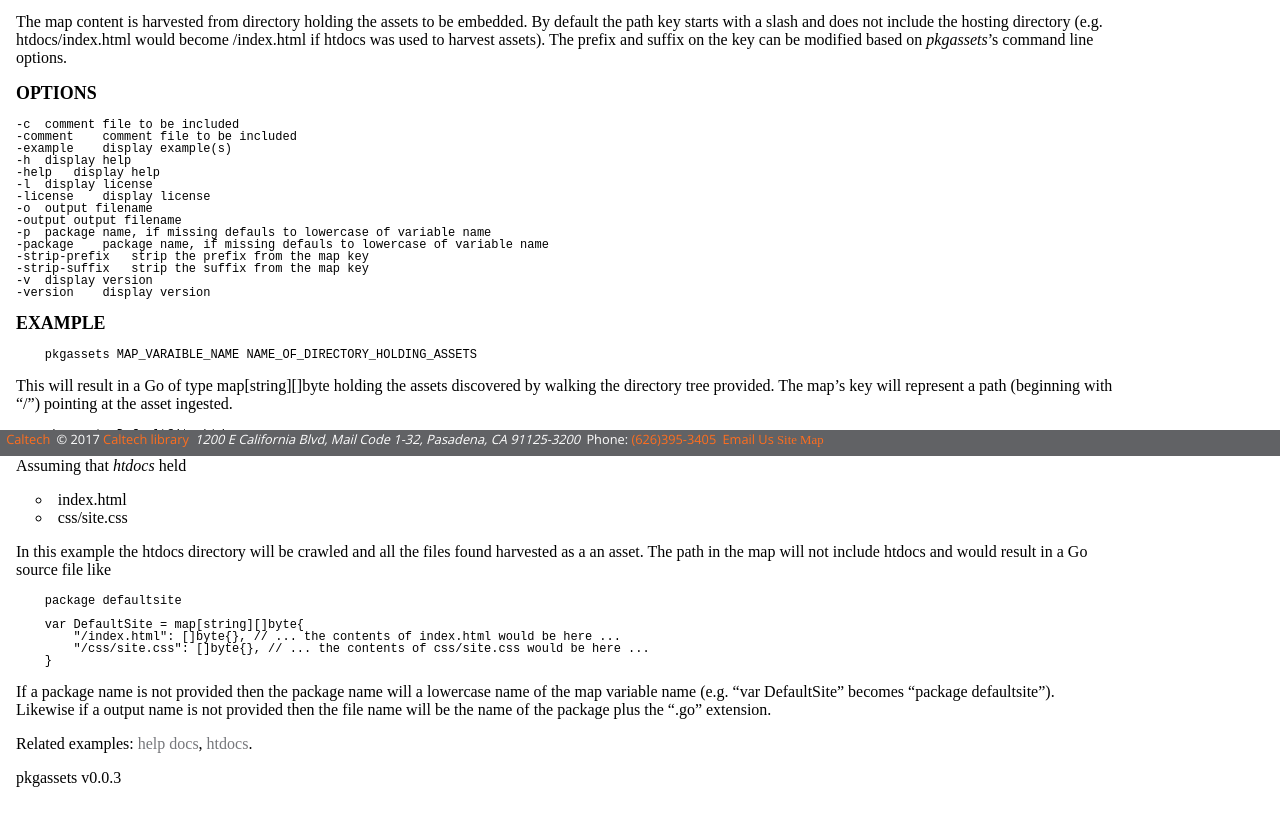
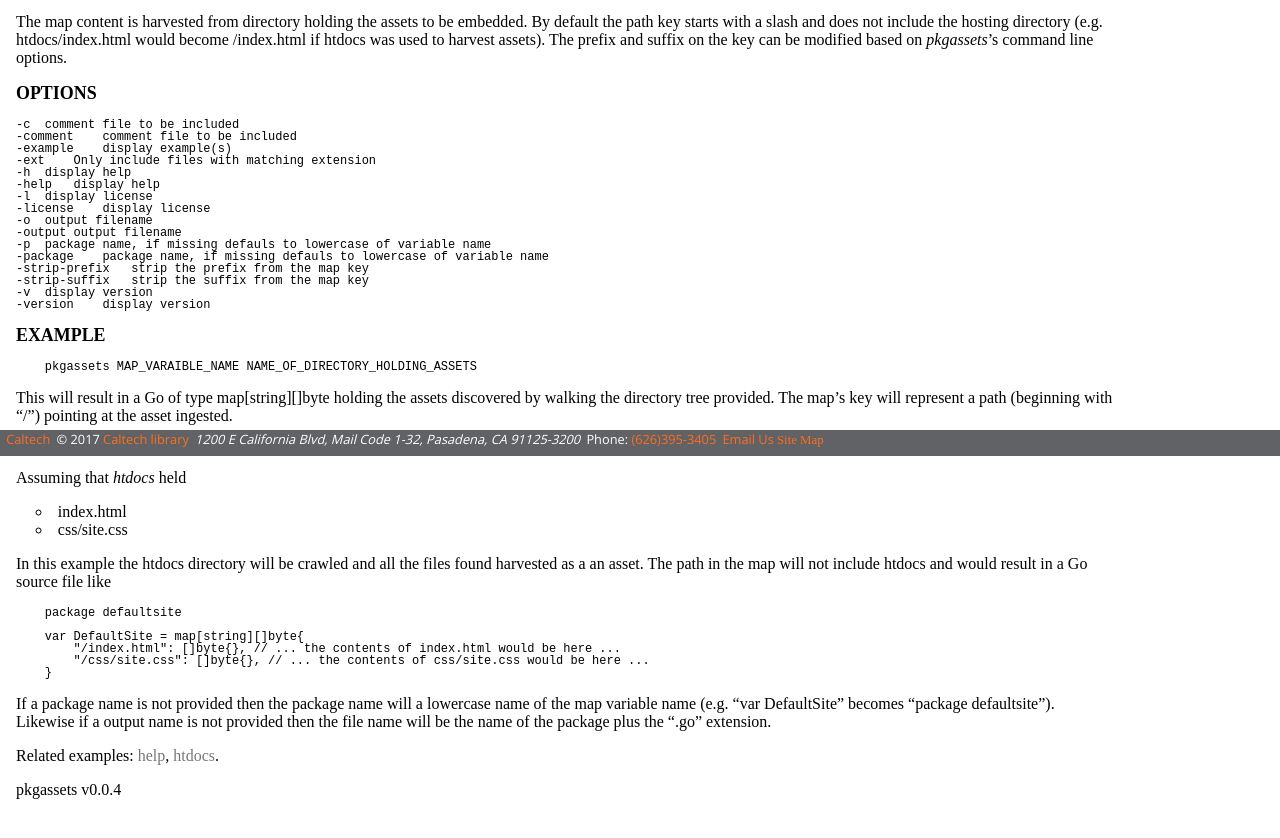
Before and after one commit to caltechlibrary/pkgassets, a plain HTML site: page index.html in a window 1280 px wide. Shown: the part 344-1182 px from the top of the page. Drawn offline with nearby package versions, Linux system fonts and the light colour scheme.

Commit message:
updating docs for bug fixes, and addition -ext option

```diff
--- a/index.html
+++ b/index.html
@@ -44,6 +44,7 @@ key can be modified based on <em>pkgassets</em>&rsquo;s command line options.</p
 <pre><code>-c  comment file to be included
 -comment    comment file to be included
 -example    display example(s)
+-ext    Only include files with matching extension
 -h  display help
 -help   display help
 -l  display license
@@ -91,9 +92,9 @@ path in the map will not include htdocs and would result in a Go source file lik
 &ldquo;var DefaultSite&rdquo; becomes &ldquo;package defaultsite&rdquo;). Likewise if a output name is not provided then the file
 name will be the name of the package plus the &ldquo;.go&rdquo; extension.</p>
 
-<p>Related examples: <a href="examples/help.html">help docs</a>, <a href="examples/htdocs.html">htdocs</a>.</p>
+<p>Related examples: <a href="examples/help.html">help</a>, <a href="examples/htdocs.html">htdocs</a>.</p>
 
-<p>pkgassets v0.0.3</p>
+<p>pkgassets v0.0.4</p>
 
 </section>
 
```
Also changed, not shown: 2 other files.
